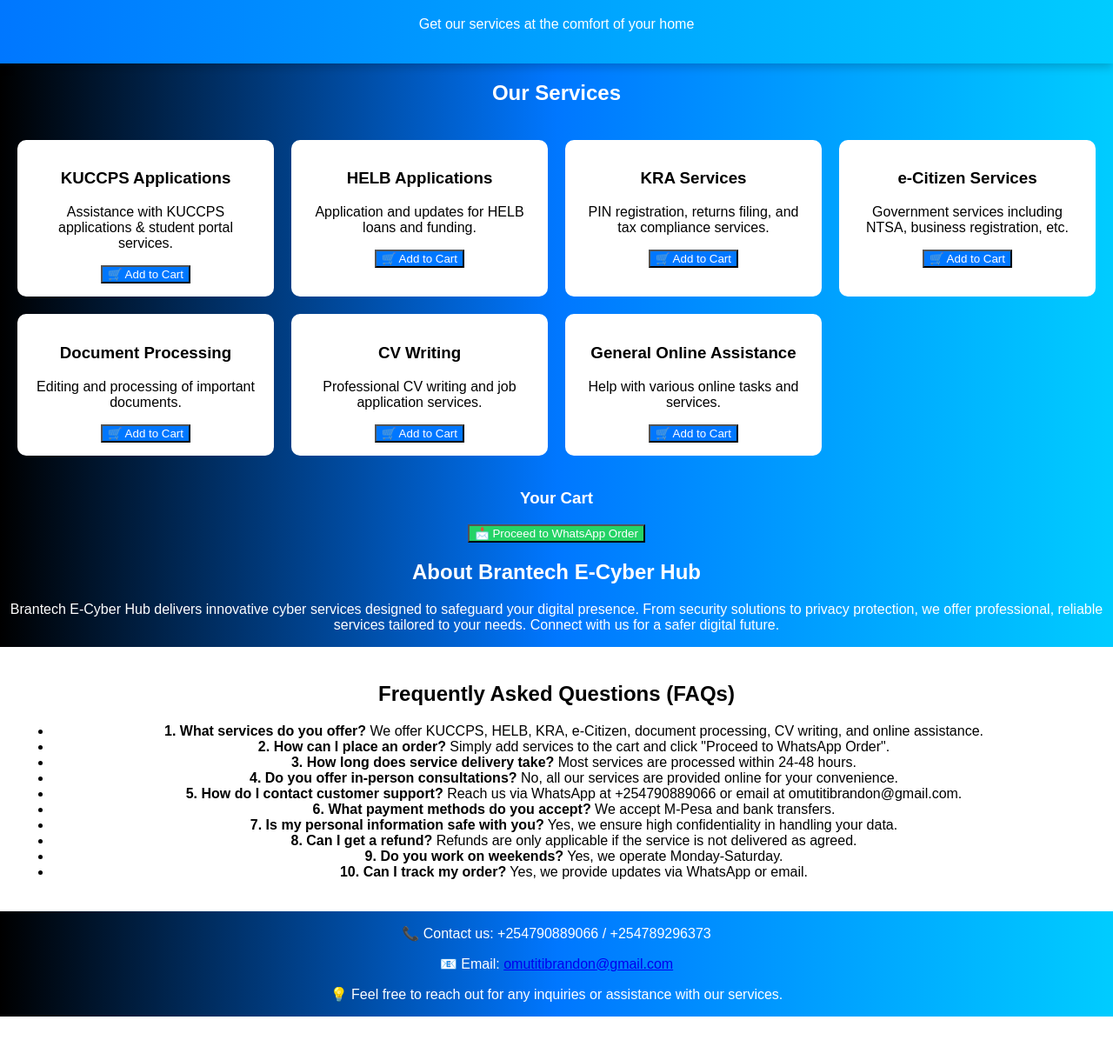
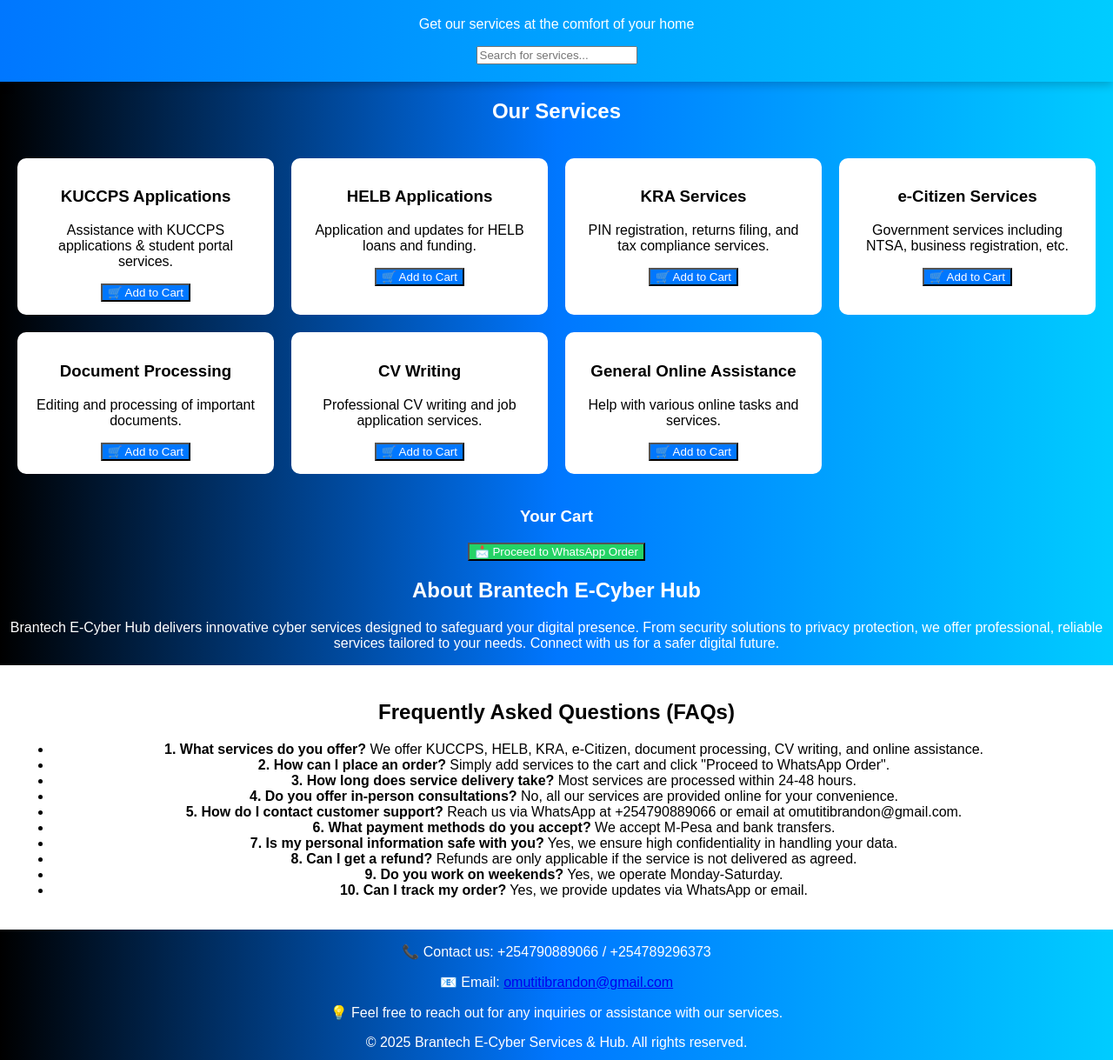
Before and after one commit to Brandon05-dev/brantech-e-cyber-services, a plain HTML site: page index.html in a window 1280 px wide. Shown: the part 81-1300 px from the top of the page at 87% size. Before the commit the page ends 1250 px from the top, so only its background shows below. Drawn offline with Linux system fonts and the light colour scheme.

Commit message:
Add files via upload

```diff
--- a/index.html
+++ b/index.html
@@ -11,6 +11,11 @@
     <header>
         <h1>Brantech E-Cyber Services & Hub</h1>
         <p class="subtitle">Get our services at the comfort of your home</p>
+
+<!-- Search Bar -->
+        <div class="search-container">
+            <input type="text" id="search-bar" placeholder="Search for services..." onkeyup="searchServices()">
+        </div>
     </header>
 
     <section class="services">
@@ -95,6 +100,7 @@
         <p>📞 Contact us: +254790889066 / +254789296373</p>
         <p>📧 Email: <a href="mailto:omutitibrandon@gmail.com">omutitibrandon@gmail.com</a></p>
         <p>💡 Feel free to reach out for any inquiries or assistance with our services.</p>
+        <p>&copy; 2025 Brantech E-Cyber Services & Hub. All rights reserved.</p>
     </footer>
 
     <script src="script.js"></script>
--- a/script.js
+++ b/script.js
@@ -29,3 +29,17 @@
         alert('Your cart is empty! Please add services before proceeding.');
     }
 }
+
+function searchServices() {
+    const input = document.getElementById('search-bar').value.toUpperCase();
+    const serviceItems = document.querySelectorAll('.service-item');
+
+    serviceItems.forEach(item => {
+        const serviceName = item.textContent || item.innerText;
+        if (serviceName.toUpperCase().includes(input)) {
+            item.style.display = "";
+        } else {
+            item.style.display = "none";
+        }
+    });
+}
```
